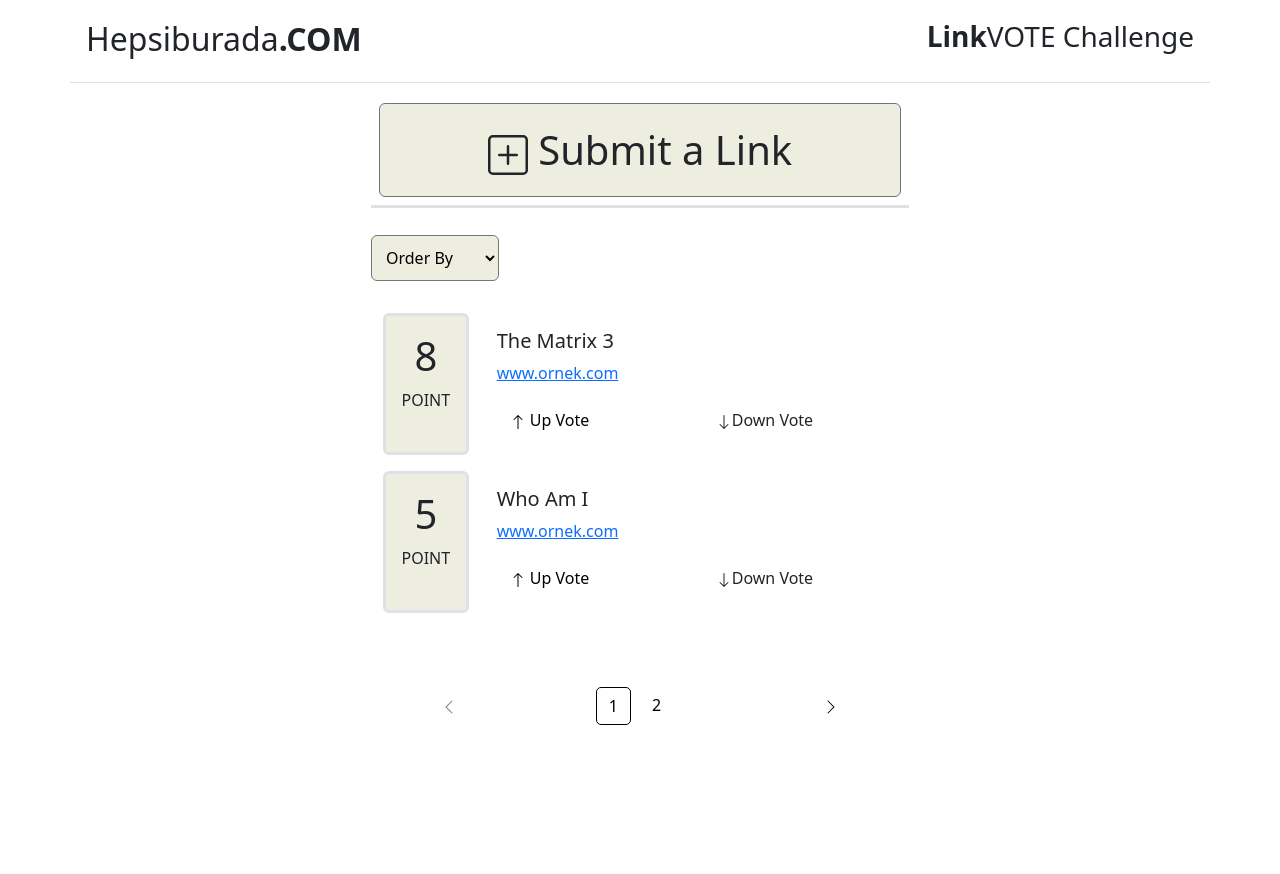
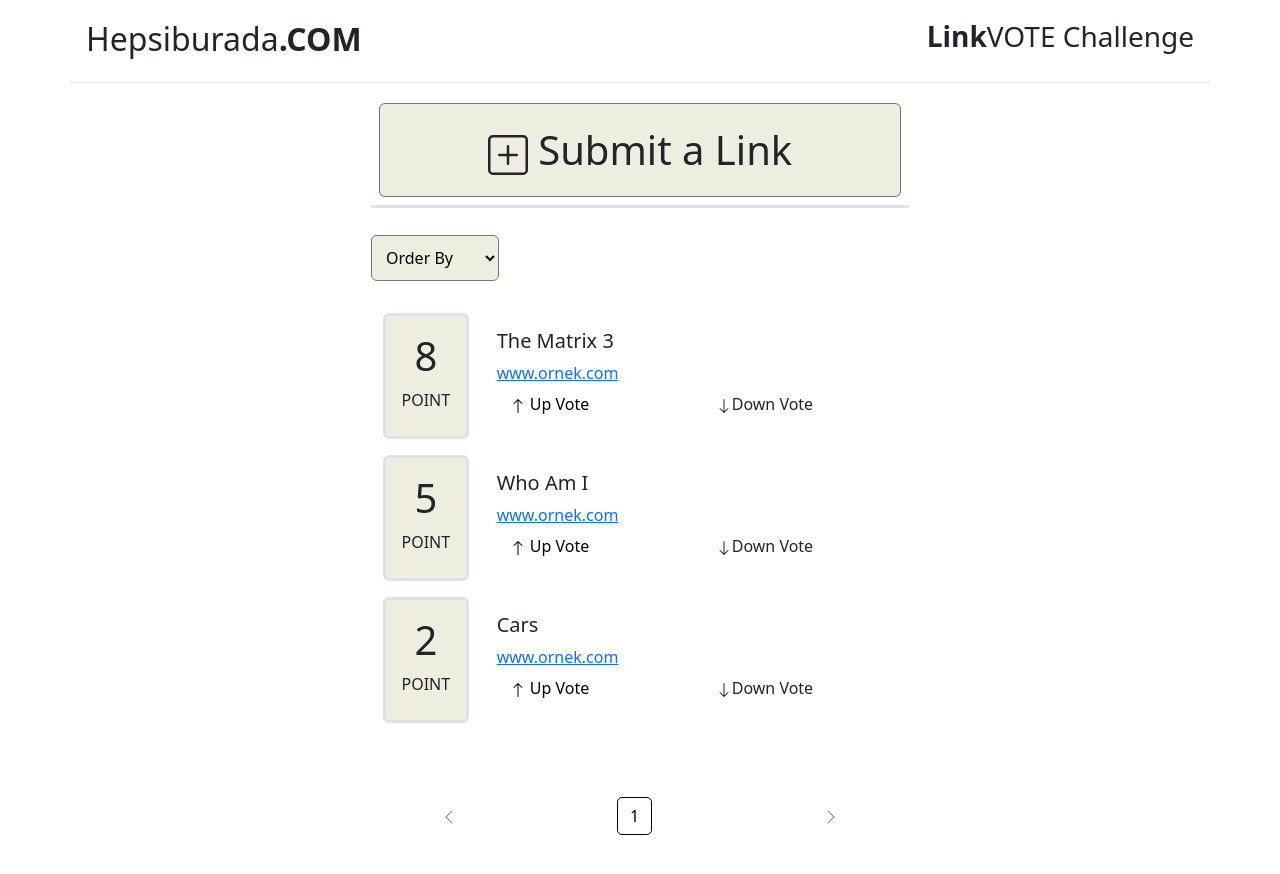
Before and after one commit to FiratGuler/React_Task_1, a React (Create React App) app: page / in a window 1280 px wide. Shown: the top 874 px of the page. Before the commit the page ends 807 px from the top, so only its background shows below. Built offline with nearby package versions, Linux system fonts and the light colour scheme.

Commit message:
Completed

```diff
--- a/src/Context/siteContext.js
+++ b/src/Context/siteContext.js
@@ -13,19 +13,22 @@ const Provider = ({ children }) => {
                 id: 1,
                 name: "The Matrix 3",
                 rating: 8,
-                url: "www.ornek.com"
+                url: "www.ornek.com",
+                clicked:false
             },
             {
                 id: 2,
                 name: "Cars",
                 rating: 2,
-                url: "www.ornek.com"
+                url: "www.ornek.com",
+                clicked:false
             },
             {
                 id: 3,
                 name: "Who Am I",
                 rating: 5,
-                url: "www.ornek.com"
+                url: "www.ornek.com",
+                clicked:false
             }
         ]
 
@@ -36,6 +39,7 @@ const Provider = ({ children }) => {
 
     const SortedContent = Content.sort(SortedInf === true ? ((a, b) => (a.rating - b.rating)) : (a, b) => (b.rating - a.rating))
 
+    const [open, setOpen] = useState();
 
     const data = {
         show,
@@ -44,7 +48,8 @@ const Provider = ({ children }) => {
         setContent,
         SortedInf,
         setSortedInf,
-        SortedContent
+        SortedContent,
+        open, setOpen
 
 
     }
--- a/src/components/Content.js
+++ b/src/components/Content.js
@@ -2,7 +2,7 @@ import { React, useState, useRef, useEffect } from 'react';
 import { useSite } from '../Context/siteContext';
 import PaginationComp from "./PaginationComp";
 
-import { Container, Col, Row, Card, Button, Modal, Alert,Fade } from 'react-bootstrap';
+import { Container, Col, Row, Card, Button, Modal, Alert, Fade } from 'react-bootstrap';
 import { ArrowUp, ArrowDown } from 'react-bootstrap-icons';
 
 
@@ -11,7 +11,7 @@ import autoAnimate from '@formkit/auto-animate'
 
 export default function Contents() {
 
-    const { SortedContent, setContent } = useSite()
+    const { SortedContent, Content,setContent,setOpen,open } = useSite()
 
 
     const parent = useRef(null)
@@ -24,7 +24,7 @@ export default function Contents() {
         setContent(SortedContent.map(u => u === content ? (
             {
                 ...u,
-                rating: parseInt(u.rating + 1),
+                rating: parseInt(u.rating) +1,
             }
         ) : u))
 
@@ -36,7 +36,7 @@ export default function Contents() {
         setContent(SortedContent.map(u => u === content ? (
             {
                 ...u,
-                rating: u.rating - 1
+                rating: parseInt(u.rating) - 1
 
             }
 
@@ -72,7 +72,7 @@ export default function Contents() {
     const [deleteName, setdeleteName] = useState();
 
     const [currentPage, setCurrentPage] = useState(1);
-    const [ContentPerPage] = useState(2)
+    const [ContentPerPage] = useState(3)
 
     const indexOfLastContent = currentPage * ContentPerPage;
     const indexOfFirstContent = indexOfLastContent - ContentPerPage;
@@ -80,10 +80,17 @@ export default function Contents() {
     const totalPagesNum = Math.ceil(SortedContent.length / ContentPerPage)
 
 
-    const [open, setOpen] = useState(false);
+     const DeleteShow= (id)=>{
+         const newState = Content.map(obj=>{
+             if(obj.id=== id){
 
-
-
+                 return {...obj, clicked : !obj.clicked }
+             }
+             return obj
+         })
+         setContent(newState)
+         console.log(newState)
+     }
 
 
     return (
@@ -93,7 +100,7 @@ export default function Contents() {
                 <div ref={parent} >
                     {currentContent.map((content) => (
 
-                        <Container key={content.id} className="my-3" onClick={() => setOpen(!open)} aria-controls="example-collapse-text" aria-expanded={open}  >
+                        <Container key={content.id} className="my-3"  >
 
                             <Row className="Content_div">
                                 <Col lg="2" className='border rounded border-3 text-center BackgroundMY pt-3'>
@@ -104,18 +111,23 @@ export default function Contents() {
                                     <Card className="border-0 ">
 
                                         <Card.Body>
+                                             <div onClick={()=>DeleteShow(content.id)} >
 
-                                            <Card.Title >{content.name}
-                                                <Fade in={open}>
-                                                    <div id="example-collapse-text">
-                                                        <Button className='float-end btn-danger rounded-circle'  size="md" onClick={() => setBoxId(content.id, content.name)}>-</Button>
-                                                    </div>
-                                                </Fade>
-                                            </Card.Title>
-                                            <Card.Link>{content.url}</Card.Link>
-                                            <Card.Text>
 
-                                            </Card.Text>
+                                                    <Card.Title >{content.name}
+
+                                                            {content.clicked
+                                                            ?<Button className='float-end btn-danger rounded-circle ' size="md" onClick={() => setBoxId(content.id, content.name)}>-</Button>
+                                                            :<></>
+                                                            }
+
+                                                    </Card.Title>
+
+                                                <Card.Link>{content.url}</Card.Link>
+                                                <Card.Text>
+
+                                                </Card.Text>
+                                            </div>
                                             <Button variant='muted' className='float-start text-black' onClick={() => UpVote(content)}><ArrowUp /> Up Vote</Button>
                                             <Button variant='muted' className='float-end' onClick={() => DownVote(content)}><ArrowDown />Down Vote</Button>
 
@@ -160,12 +172,14 @@ export default function Contents() {
 
 
             </Row>
-            {alertShow &&
+            {
+                alertShow &&
                 <Alert show={alertShow} className='position-absolute top-0 start-50 translate-middle-x m-5' variant="success">
 
                     <b>{deleteName}</b> removed.
-                </Alert>}
-        </Container>
+                </Alert>
+            }
+        </Container >
     )
 
 
```
